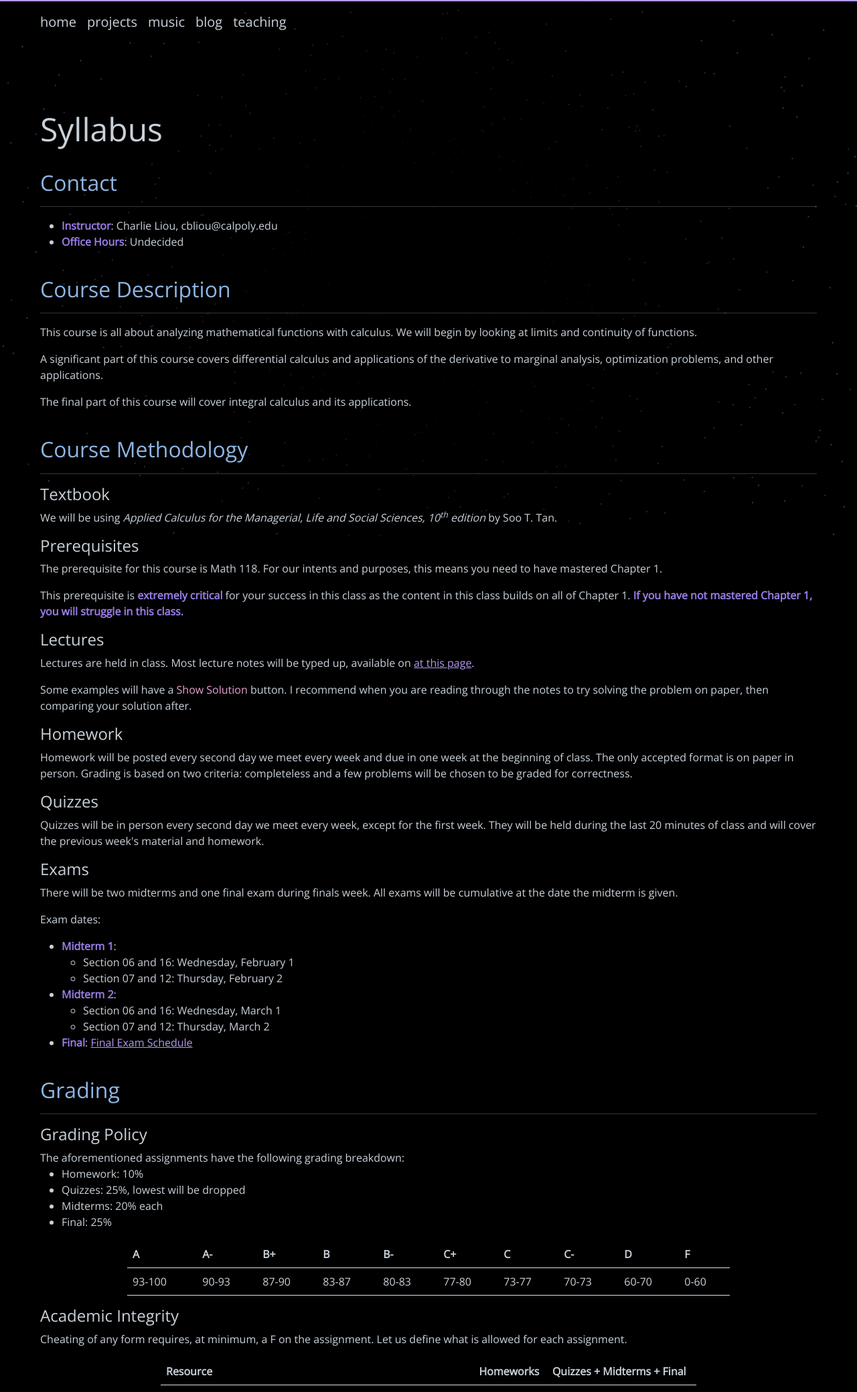
After one commit to swrlly/swrlly.com, a Flask app: template templates/swrlly/teaching/math-221/syllabus.html in a window 1280 px wide. The commit adds this page. Shown: the top 2079 px of the page at 67% size. Run offline with Flask 2, Linux system fonts and the light colour scheme; the template is opened without the code that fills it, so the values that code supplies are empty; some libraries are stand-ins or nearby versions.

Commit message:
math 221

```diff
--- a/templates/swrlly/teaching.html
+++ b/templates/swrlly/teaching.html
@@ -79,6 +79,13 @@
             Welcome! Here you can find class materials for classes I've taught before.
             <div class="padding-top teachingicons">
                 <div class="iconcontainer">
+                    <a href="teaching/math-221">
+                        <img class="teachingicon" src="/static/swrlly/images/greybox.png"></img>
+                        <div class="large-center-text-over-image">\(\int\)</div>
+                    </a>
+                    <div class="bottomicontext">Math 221</div>
+                </div>
+                <div class="iconcontainer">
                     <a href="teaching/math-119">
                         <img class="teachingicon" src="/static/swrlly/images/greybox.png"></img>
                         <div class="center-text-over-image">\(\sin(x)\)</div>
--- /dev/null
+++ b/templates/swrlly/teaching/math-221/syllabus.html
@@ -0,0 +1,167 @@
+{% extends "swrlly/teaching.html" %}
+
+{% block title %}<title>Math 221 - syllabus</title>{% endblock %}
+
+{% block discord %}
+<meta property="og:title" content="Math 221 - syllabus"/>
+<meta name = "theme-color" content="#b39af0"/>
+<meta property="og:description" content="about this course"/>
+<meta property="og:url" content="https://swrlly.com/teaching/math-221/syllabus"/>
+<meta property="og:image" content="https://swrlly.com/static/swrlly/favicon.png"/>
+{% endblock %}
+
+{% block content %}
+<div class="container fade-in-text text-padding">
+    <h1 class="teachingheader">Syllabus</h1>
+    <h2>Contact</h2><hr>
+    <ul>
+        <li id="change"></li>
+        <li><b>Office Hours</b>: Undecided</li>
+    </ul>
+    <h2>Course Description</h2><hr>
+
+    <p>This course is all about analyzing mathematical functions with calculus. We will begin by looking at limits and continuity of functions.</p>
+
+    <p>A significant part of this course covers differential calculus and applications of the derivative to marginal analysis, optimization problems, and other applications.</p>
+
+    <p>The final part of this course will cover integral calculus and its applications. </p>
+
+    <h2>Course Methodology</h2><hr>
+    <h4>Textbook</h4>
+    <p>We will be using <i>Applied Calculus for the Managerial, Life and Social Sciences, 10<sup>th</sup> edition</i> by Soo T. Tan.</p>
+    <h4>Prerequisites</h4>
+    <p>The prerequisite for this course is Math 118. For our intents and purposes, this means you need to have mastered Chapter 1.
+    <p>This prerequisite is <b>extremely critical</b> for your success in this class as the content in this class builds on all of Chapter 1. <b>If you have not mastered Chapter 1, you will struggle in this class.</b></p>
+    <h4>Lectures</h4>
+    <p>Lectures are held in class. Most lecture notes will be typed up, available on <a href="/teaching/math-221/lectures">at this page</a>.
+    </p>
+    <p>Some examples will have a <span style="color:var(--examplecolor);">Show Solution</span> button. I recommend when you are reading through the notes to try solving the problem on paper, then comparing your solution after.</p>
+    <h4>Homework</h4>
+    <p>Homework will be posted every second day we meet every week and due in one week at the beginning of class. The only accepted format is on paper in person. Grading is based on two criteria: completeless and a few problems will be chosen to be graded for correctness.</p>
+    <h4>Quizzes</h4>
+    <p>Quizzes will be in person every second day we meet every week, except for the first week. They will be held during the last 20 minutes of class and will cover the previous week's material and homework.</p>
+    <h4>Exams</h4>
+    <p>There will be two midterms and one final exam during finals week. All exams will be cumulative at the date the midterm is given.</p>
+    <p>Exam dates:</p>
+    <ul>
+        <li><b>Midterm 1</b>:
+            <ul>
+                <li>Section 06 and 16: Wednesday, February 1 </li>
+                <li>Section 07 and 12: Thursday, February 2 </li>
+            </ul>
+        </li>
+        <li><b>Midterm 2</b>:
+            <ul>
+            <li>Section 06 and 16: Wednesday, March 1 </li>
+            <li>Section 07 and 12: Thursday, March 2 </li>
+            </ul>
+        </li>
+        <li><b>Final</b>: <a href="https://registrar.calpoly.edu/winter-final-exam-schedule">Final Exam Schedule</a></li>
+    </ul>
+    <h2>Grading</h2><hr>
+    <h4>Grading Policy</h4>
+    The aforementioned assignments have the following grading breakdown:
+    <ul>
+        <li>Homework: 10%</li>
+        <li>Quizzes: 25%, lowest will be dropped</li>
+        <li>Midterms: 20% each</li>
+        <li>Final: 25%</li>
+    </ul>
+
+    <div class="smallcontainer">
+        <table class="table">
+            <thead>
+            <tr>
+                <th scope="col">A</th>
+                <th scope="col">A-</th>
+                <th scope="col">B+</th>
+                <th scope="col">B</th>
+                <th scope="col">B-</th>
+                <th scope="col">C+</th>
+                <th scope="col">C</th>
+                <th scope="col">C-</th>
+                <th scope="col">D</th>
+                <th scope="col">F</th>
+            </tr>
+            </thead>
+            <tbody>
+            <tr>
+                <td>93-100</td>
+                <td>90-93</td>
+                <td>87-90</td>
+                <td>83-87</td>
+                <td>80-83</td>
+                <td>77-80</td>
+                <td>73-77</td>
+                <td>70-73</td>
+                <td>60-70</td>
+                <td>0-60</td>
+            </tr>
+            </tbody>
+        </table>
+    </div>
+    <h4>Academic Integrity</h4>
+    <p>Cheating of any form requires, at minimum, a F on the assignment. Let us define what is allowed for each assignment.
+        <table class="table" style="max-width: 800px; margin: 1em auto;">
+            <thead>
+            <tr>
+                <th scope="col">Resource</th>
+                <th scope="col">Homeworks</th>
+                <th scope="col">Quizzes + Midterms + Final</th>
+            </tr>
+            </thead>
+            <tbody>
+            <tr>
+                <td>Me (the professor)</td>
+                <td>Yes</td>
+                <td>Yes</td>
+            </tr>
+            <tr>
+                <td>Course materials (lectures + notes)</td>
+                <td>Yes</td>
+                <td>No</td>
+            </tr>
+            <tr>
+                <td>Textbook</td>
+                <td>Yes</td>
+                <td>No</td>
+            </tr>
+            <tr>
+                <td>Collaboration with peers</td>
+                <td>Yes</td>
+                <td>No</td>
+            </tr>
+            <tr>
+                <td>Online resources (internet + math engines like Photomath)</td>
+                <td>No</td>
+                <td>No</td>
+            </tr>
+            </tbody>
+        </table>
+        <h2>Other Important Information</h2><hr>
+        <h4>Accessibility</h4>
+        <p>Students registed with the DRC should contact me ASAP so we can set up the necessary arrangements!</p>
+        <h2>Getting Help</h2><hr>
+        <p>A four unit class requires four hours of lecture and at least four hours of work outside of lecture. How to spend this time wisely?</p>
+        <h4>Workshop</h4>
+        <p>Work on problems with your peers with an expert student. I highly recommend signing up for workshop; I have done workshop before and it was extremely helpful.
+            <ul>
+                <li><a href="/static/swrlly/files/math 221 w2023 supplemental workshop flyer.pdf">Details on the workshop</a></li>
+                <li><a href="/static/swrlly/files/math 221 w2023 workshop time conflict.pdf">How to get a permission number and deal with time conflicts</a></li>
+            </ul>
+        </p>
+        <h4>Free Drop-In Tutoring</h4>
+        <p>The Math and Stats Help Hub has drop-in virtual and in-person tutoring from Monday through Thursday 4-7 PM.
+        </br><a href="https://canvas.calpoly.edu/courses/48159">Details can be found here (you need to be logged in to Canvas).</a></p>
+        </p>
+        <h4>Office Hours</h4>
+        <p><b>Using office hours is an important step in being successful in college.</b> You should attend office hours to clear up any questions you have about anything; doesn't need to be course related. If you need help, don't hesitate to reach out!
+        </p>
+    </div>
+
+</div>
+
+<script>
+document.getElementById("change").innerHTML = "<b>Instructor</b>: Charlie Liou, " + "c" + "b" + "l" + "i" + "o" + "u" + "@" + "c" + "a" + "l" + "p" + "o" + "l" + "y" + "." + "e" + "d" + "u"
+</script>
+{% endblock %}
```
Also changed, not shown: templates/swrlly/teaching/math-221.html (added, +34 -0 lines), templates/swrlly/teaching/math-221/lectures.html (added, +35 -0 lines), templates/swrlly/teaching/math-221/lectures/2.2.html (added, +131 -0 lines), templates/swrlly/teaching/math-221/lectures/2.1.html (added), 2 other files.
